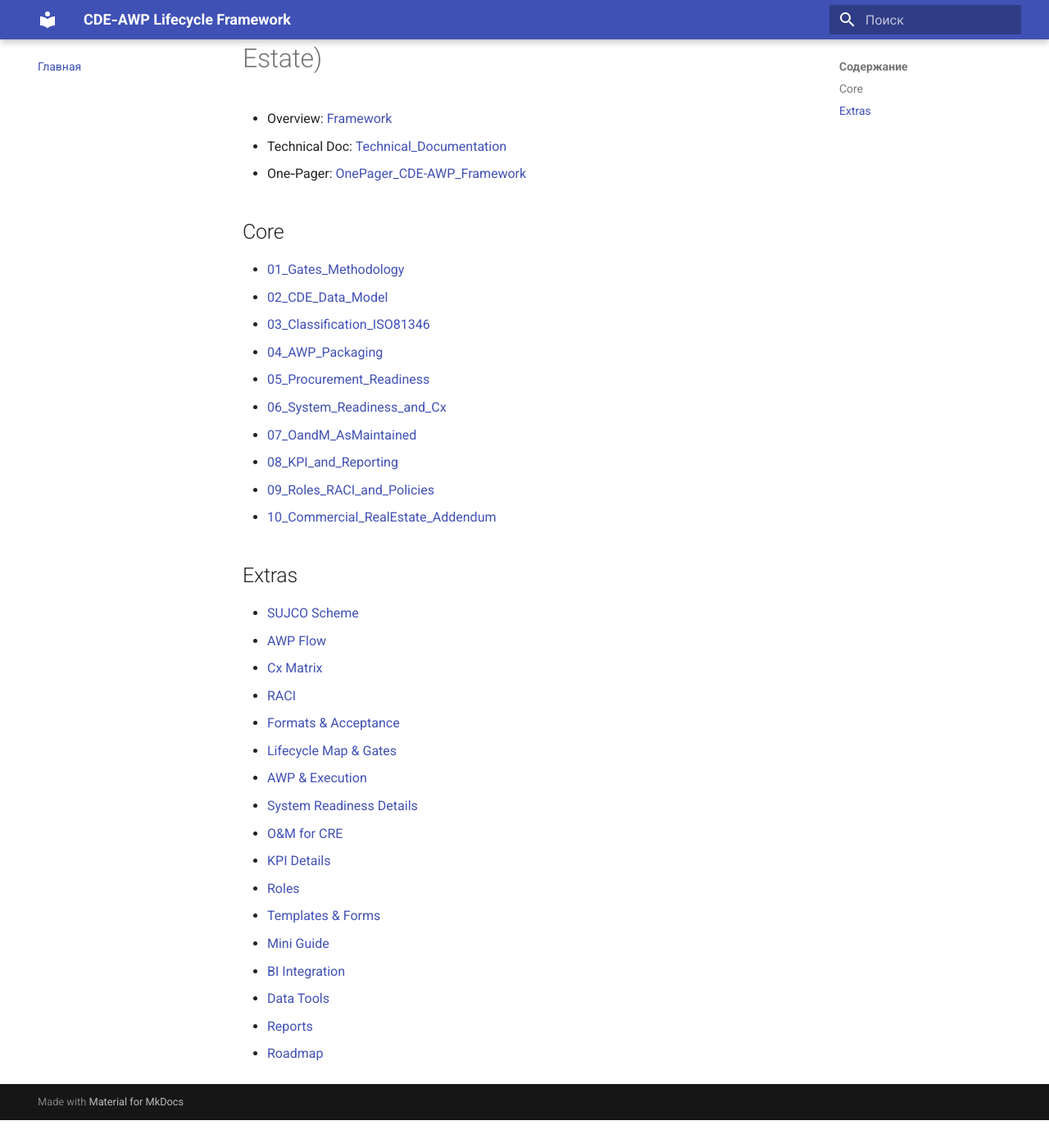
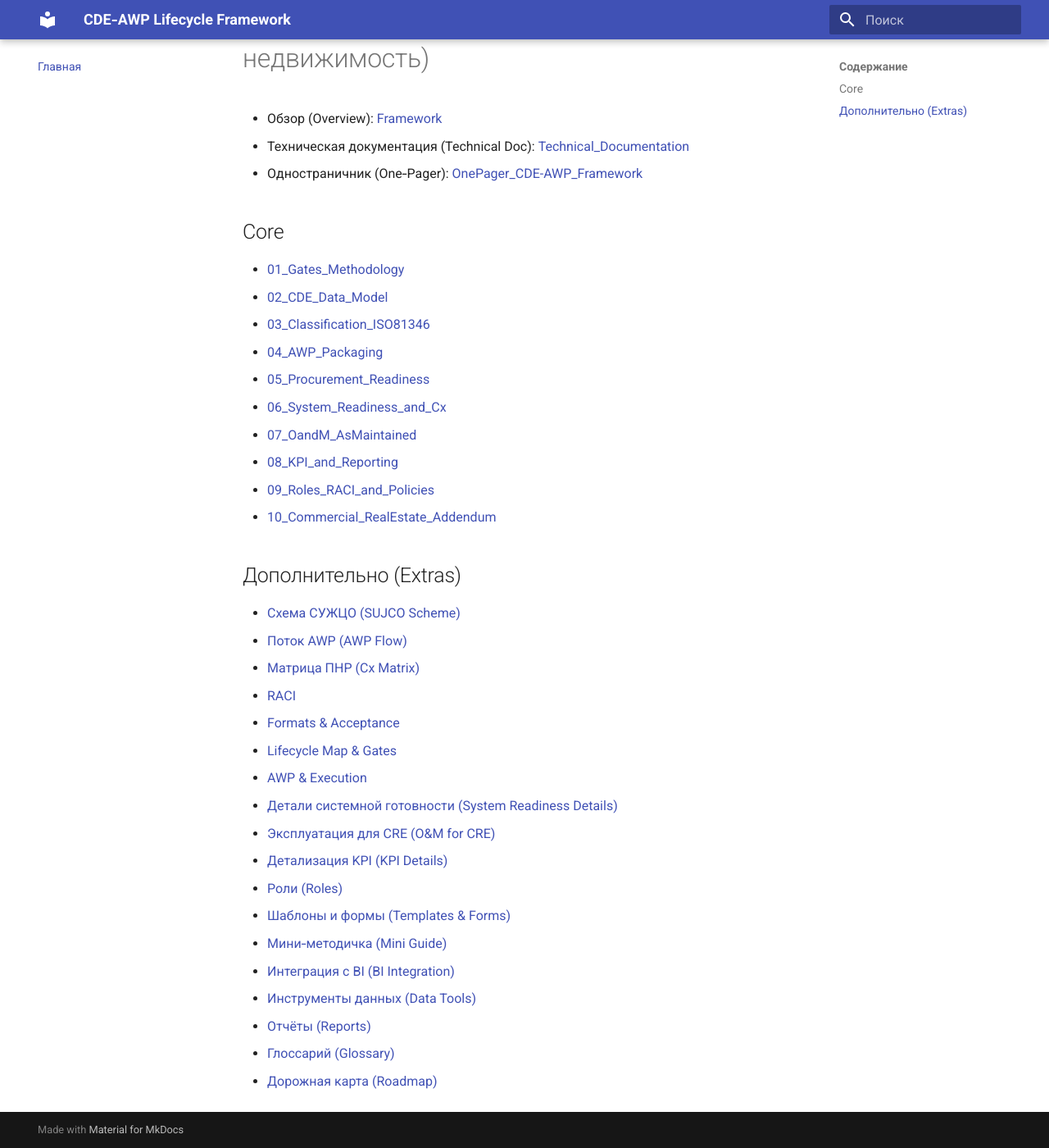
Before and after one commit to kiiiiit/cde-awp-lifecycle-framework-cre, an MkDocs documentation site: the page built from docs/index.md, in a window 1280 px wide and 1400 px high, scrolled down 137 px. Shown: the whole window at 82% size. Built offline with MkDocs 1.6.1 and Material for MkDocs 9.7.7, drawn with Linux system fonts in a browser that asks for light colours; before the commit the page ends 1503 px from its top, so only the background shows below that.

Commit message:
docs(i18n): RU labels in index; DQ terms clarified; BI guide localized; add Glossary; nav updated

```diff
--- a/docs/index.md
+++ b/docs/index.md
@@ -1,8 +1,8 @@
-# CDE Lifecycle Methodology (Commercial Real Estate)
+# CDE Lifecycle Methodology (Коммерческая недвижимость)
 
-- Overview: [Framework](overview/Framework_CDE-AWP_RealEstate.md)
-- Technical Doc: [Technical_Documentation](overview/Technical_Documentation.md)
-- One‑Pager: [OnePager_CDE-AWP_Framework](overview/OnePager_CDE-AWP_Framework.md)
+- Обзор (Overview): [Framework](overview/Framework_CDE-AWP_RealEstate.md)
+- Техническая документация (Technical Doc): [Technical_Documentation](overview/Technical_Documentation.md)
+- Одностраничник (One‑Pager): [OnePager_CDE-AWP_Framework](overview/OnePager_CDE-AWP_Framework.md)
 
 ## Core
 - [01_Gates_Methodology](core/01_Gates_Methodology.md)
@@ -16,21 +16,22 @@
 - [09_Roles_RACI_and_Policies](core/09_Roles_RACI_and_Policies.md)
 - [10_Commercial_RealEstate_Addendum](core/10_Commercial_RealEstate_Addendum.md)
 
-## Extras
-- [SUJCO Scheme](diagrams/SUJCO.md)
-- [AWP Flow](diagrams/AWP_Flow.md)
-- [Cx Matrix](diagrams/Cx_Matrix.md)
+## Дополнительно (Extras)
+- [Схема СУЖЦО (SUJCO Scheme)](diagrams/SUJCO.md)
+- [Поток AWP (AWP Flow)](diagrams/AWP_Flow.md)
+- [Матрица ПНР (Cx Matrix)](diagrams/Cx_Matrix.md)
 - [RACI](diagrams/RACI.md)
 - [Formats & Acceptance](supplementary/Formats_and_Acceptance.md)
 - [Lifecycle Map & Gates](supplementary/LC_Map_and_Gates.md)
 - [AWP & Execution](supplementary/AWP_and_Execution_Planning.md)
-- [System Readiness Details](supplementary/System_Readiness_and_Cx_Details.md)
-- [O&M for CRE](supplementary/OandM_Commercial_RealEstate.md)
-- [KPI Details](supplementary/KPI_and_Reporting_Details.md)
-- [Roles](supplementary/Roles_and_Responsibility.md)
-- [Templates & Forms](supplementary/Ready_Templates_and_Forms.md)
-- [Mini Guide](supplementary/Mini_Implementation_Guide.md)
-- [BI Integration](guides/BI_Integration.md)
-- [Data Tools](guides/Data_Tools.md)
-- [Reports](guides/Reports.md)
-- [Roadmap](overview/ROADMAP.md)
+- [Детали системной готовности (System Readiness Details)](supplementary/System_Readiness_and_Cx_Details.md)
+- [Эксплуатация для CRE (O&M for CRE)](supplementary/OandM_Commercial_RealEstate.md)
+- [Детализация KPI (KPI Details)](supplementary/KPI_and_Reporting_Details.md)
+- [Роли (Roles)](supplementary/Roles_and_Responsibility.md)
+- [Шаблоны и формы (Templates & Forms)](supplementary/Ready_Templates_and_Forms.md)
+- [Мини‑методичка (Mini Guide)](supplementary/Mini_Implementation_Guide.md)
+- [Интеграция с BI (BI Integration)](guides/BI_Integration.md)
+- [Инструменты данных (Data Tools)](guides/Data_Tools.md)
+- [Отчёты (Reports)](guides/Reports.md)
+- [Глоссарий (Glossary)](overview/Glossary.md)
+- [Дорожная карта (Roadmap)](overview/ROADMAP.md)
--- a/mkdocs.yml
+++ b/mkdocs.yml
@@ -34,6 +34,7 @@ nav:
       - 09 Роли, RACI и политики: core/09_Roles_RACI_and_Policies.md
       - 10 Специфика коммерческой недвижимости: core/10_Commercial_RealEstate_Addendum.md
   - Дополнительно:
+      - Глоссарий: overview/Glossary.md
       - Политика EIP‑first: overview/EIP_First.md
       - ГЧП и оргуправление: overview/GCHP_Governance.md
       - Схема СУЖЦО: diagrams/SUJCO.md
```
Also changed, not shown: docs/guides/BI_Integration.md (+6 -6 lines), docs/overview/Framework_CDE-AWP_RealEstate.md (+1 -1 lines), docs/overview/Glossary.md (added, +21 -0 lines), docs/overview/Technical_Documentation.md (+1 -1 lines).
